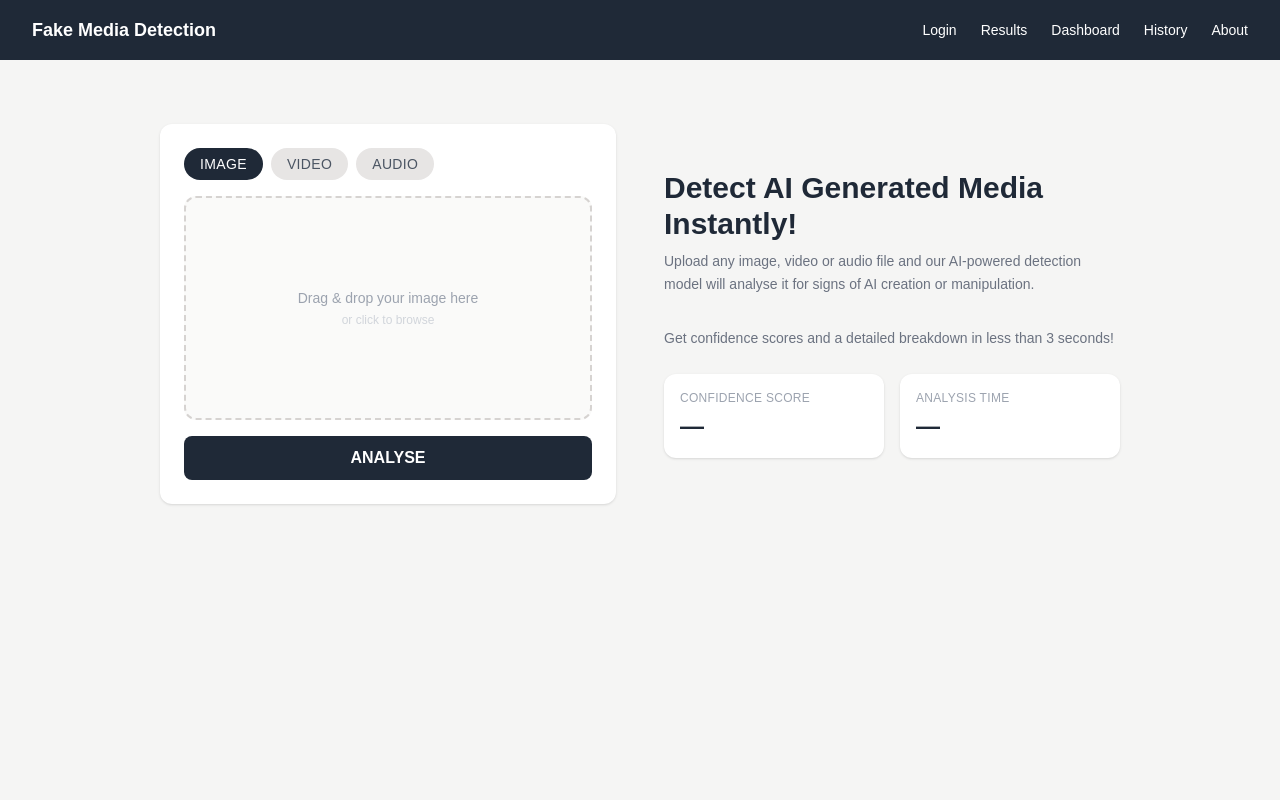
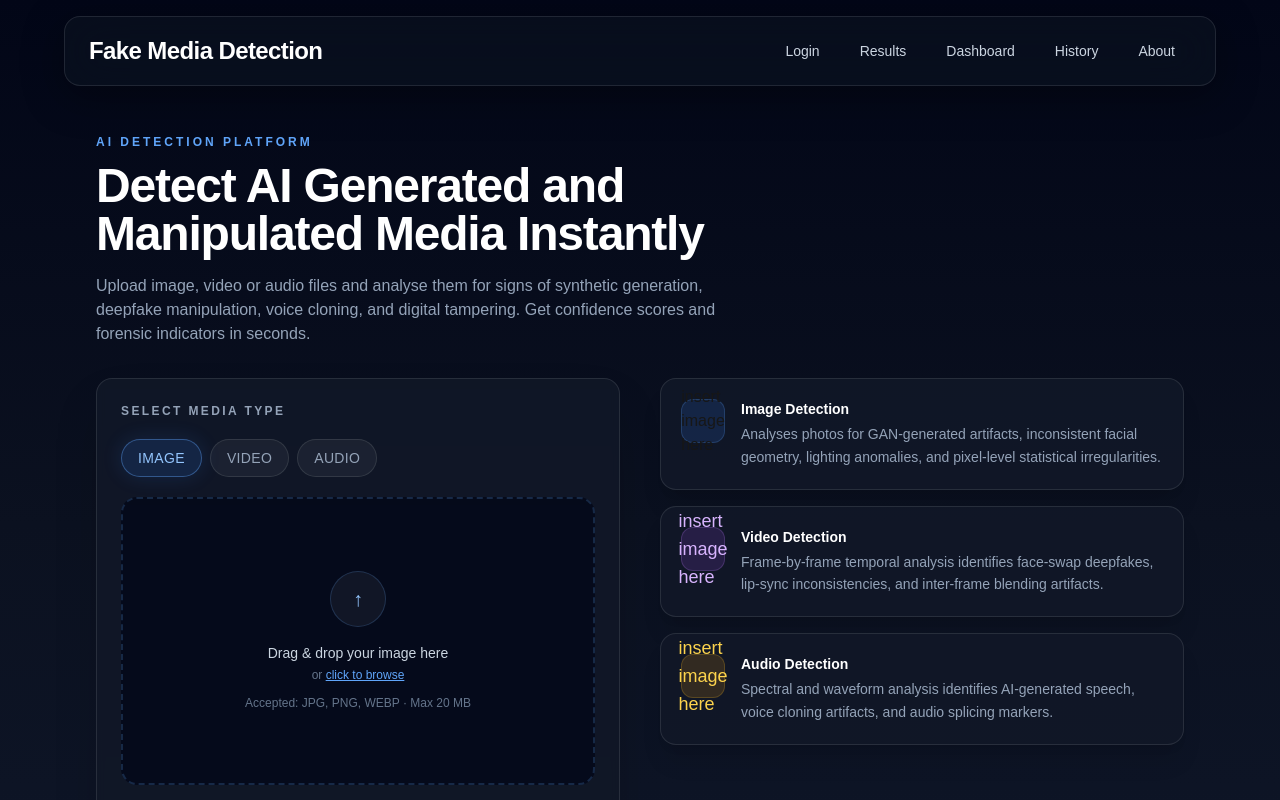
Before and after one commit to Addddiii/Fake-Image-Video-Audio-Detector, a Next.js app in the folder frontend/: page / in a window 1280 px wide. Shown: the top 800 px of the page. Built offline with nearby package versions, Linux system fonts and the light colour scheme.

Commit message:
UI redeisgn

```diff
--- a/frontend/components/Navbar.tsx
+++ b/frontend/components/Navbar.tsx
@@ -1,13 +1,38 @@
 import Link from 'next/link'
+
+const navItems = [
+  { label: 'Login', href: '#' },
+  { label: 'Results', href: '#' },
+  { label: 'Dashboard', href: '#' },
+  { label: 'History', href: '#' },
+  { label: 'About', href: '#' }
+]
+
 export default function Navbar() {
   return (
-    <nav className="bg-gray-800 text-white px-8 py-4 flex justify-between items-center">
-      <span className="font-bold text-lg">Fake Media Detection</span>
-      <div className="flex gap-6 text-sm">
-        {['Login', 'Results', 'Dashboard', 'History', 'About'].map(link => (
-          <Link key={link} href={`/${link.toLowerCase()}`} className="hover:text-gray-300">{link}</Link>
-        ))}
+    <header className="sticky top-0 z-50 px-6 pt-4">
+      <div className="max-w-6xl mx-auto">
+        <nav className="flex items-center justify-between rounded-2xl border border-white/10 bg-[#0B1220]/70 backdrop-blur-xl shadow-[0_10px_40px_rgba(0,0,0,0.35)] px-6 py-4">
+          <Link
+            href="/"
+            className="text-white font-semibold text-2xl tracking-tight"
+          >
+            Fake Media Detection
+          </Link>
+
+          <div className="hidden md:flex items-center gap-2">
+            {navItems.map((item) => (
+              <Link
+                key={item.label}
+                href={item.href}
+                className="px-4 py-2 rounded-lg text-sm text-slate-300 hover:text-white hover:bg-white/5 transition"
+              >
+                {item.label}
+              </Link>
+            ))}
+          </div>
+        </nav>
       </div>
-    </nav>
+    </header>
   )
 }
--- a/frontend/pages/index.tsx
+++ b/frontend/pages/index.tsx
@@ -1,4 +1,4 @@
-import { useState } from 'react'
+import { useState, useRef, useEffect } from 'react'
 import Navbar from '@/components/Navbar'
 
 type MediaType = 'image' | 'video' | 'audio'
@@ -6,9 +6,29 @@ type MediaType = 'image' | 'video' | 'audio'
 export default function Home() {
   const [activeTab, setActiveTab] = useState<MediaType>('image')
   const [file, setFile] = useState<File | null>(null)
+  const [preview, setPreview] = useState<string | null>(null)
   const [dragging, setDragging] = useState(false)
+  const fileInputRef = useRef<HTMLInputElement>(null)
 
   const tabs: MediaType[] = ['image', 'video', 'audio']
+
+  const acceptMap: Record<MediaType, string> = {
+    image: 'image/jpeg,image/png,image/webp',
+    video: 'video/mp4,video/avi,video/quicktime',
+    audio: 'audio/wav,audio/mpeg,audio/flac'
+  }
+
+  useEffect(() => {
+    if (!file) {
+      setPreview(null)
+      return
+    }
+
+    const url = URL.createObjectURL(file)
+    setPreview(url)
+
+    return () => URL.revokeObjectURL(url)
+  }, [file])
 
   const handleDrop = (e: React.DragEvent) => {
     e.preventDefault()
@@ -17,67 +37,226 @@ export default function Home() {
     if (dropped) setFile(dropped)
   }
 
+  const handleFileChange = (e: React.ChangeEvent<HTMLInputElement>) => {
+    const selected = e.target.files?.[0]
+    if (selected) setFile(selected)
+  }
+
+  const removeFile = () => {
+    setFile(null)
+    if (fileInputRef.current) fileInputRef.current.value = ''
+  }
+
+  const capitalisedTab = activeTab.charAt(0).toUpperCase() + activeTab.slice(1)
+
+  const renderPreview = () => {
+    if (!file || !preview) return null
+
+    switch (activeTab) {
+      case 'image':
+        return (
+          <img
+            src={preview}
+            alt={file.name}
+            className="max-h-40 rounded-lg object-contain border border-white/10"
+          />
+        )
+      case 'video':
+        return (
+          <video
+            src={preview}
+            controls
+            className="max-h-40 rounded-lg border border-white/10"
+          />
+        )
+      case 'audio':
+        return <audio src={preview} controls className="w-full" />
+    }
+  }
+
   return (
-    <main className="min-h-screen bg-stone-100">
+    <main className="min-h-screen bg-gradient-to-b from-[#020617] via-[#0B1120] to-[#0F172A]">
+      <title>Fake Media Detection</title>
       <Navbar />
-      <div className="max-w-5xl mx-auto p-8 grid grid-cols-2 gap-12 mt-8">
-        <div className="bg-white rounded-xl shadow p-6 flex flex-col gap-4">
-          <div className="flex gap-2">
+
+      <div className="max-w-6xl mx-auto px-8 pt-12">
+        <p className="text-xs uppercase tracking-[0.25em] text-blue-400 font-semibold">
+          AI Detection Platform
+        </p>
+        <h1 className="text-4xl md:text-5xl font-bold tracking-tight text-white mt-3 max-w-3xl">
+          Detect AI Generated and Manipulated Media Instantly
+        </h1>
+        <p className="text-slate-400 mt-4 text-sm md:text-base leading-relaxed max-w-2xl">
+          Upload image, video or audio files and analyse them for signs of synthetic
+          generation, deepfake manipulation, voice cloning, and digital tampering.
+          Get confidence scores and forensic indicators in seconds.
+        </p>
+      </div>
+
+      {/* main content */}
+      <div className="max-w-6xl mx-auto p-8 grid grid-cols-1 lg:grid-cols-2 gap-10 items-start">
+        {/* LEFT: upload card */}
+        <div className="bg-[#111827]/90 backdrop-blur-sm rounded-2xl border border-white/10 shadow-2xl p-6 flex flex-col gap-5">
+          <div>
+            <p className="text-xs text-slate-400 uppercase tracking-[0.2em] font-semibold">
+              Select media type
+            </p>
+          </div>
+
+          <div className="flex gap-2 flex-wrap">
             {tabs.map(tab => (
               <button
                 key={tab}
-                onClick={() => { setActiveTab(tab); setFile(null) }}
-                className={`px-4 py-1.5 rounded-full text-sm font-medium uppercase tracking-wide transition ${
-                  activeTab === tab ? 'bg-gray-800 text-white' : 'bg-stone-200 text-gray-600 hover:bg-stone-300'
+                onClick={() => {
+                  setActiveTab(tab)
+                  removeFile()
+                }}
+                className={`px-4 py-2 rounded-full text-sm font-medium uppercase tracking-wide transition-all duration-200 border ${
+                  activeTab === tab
+                    ? 'bg-blue-500/15 border-blue-400/40 text-blue-300 shadow-[0_0_20px_rgba(59,130,246,0.15)]'
+                    : 'bg-white/5 border-white/10 text-slate-400 hover:bg-white/10 hover:text-slate-200'
                 }`}
               >
                 {tab}
               </button>
             ))}
           </div>
+
+          <input
+            ref={fileInputRef}
+            type="file"
+            accept={acceptMap[activeTab]}
+            onChange={handleFileChange}
+            className="hidden"
+          />
+
           <div
-            onDragOver={e => { e.preventDefault(); setDragging(true) }}
+            onDragOver={(e) => {
+              e.preventDefault()
+              setDragging(true)
+            }}
             onDragLeave={() => setDragging(false)}
             onDrop={handleDrop}
-            className={`border-2 border-dashed rounded-xl flex flex-col items-center justify-center h-56 cursor-pointer transition ${
-              dragging ? 'border-gray-500 bg-stone-100' : 'border-stone-300 bg-stone-50'
+            onClick={() => !file && fileInputRef.current?.click()}
+            className={`border-2 border-dashed rounded-2xl flex flex-col items-center justify-center h-72 transition-all duration-200 ${
+              file ? '' : 'cursor-pointer'
+            } ${
+              dragging
+                ? 'border-blue-400 bg-blue-500/10 shadow-[0_0_30px_rgba(59,130,246,0.12)] scale-[1.01]'
+                : 'border-blue-400/20 bg-[#020617]/70 hover:border-blue-400/40 hover:bg-[#020617]'
             }`}
           >
             {file ? (
-              <p className="text-sm text-gray-700 font-medium">{file.name}</p>
+              <div className="flex flex-col items-center gap-3 px-4 text-center">
+                {renderPreview()}
+                <p className="text-xs text-slate-300 mt-1 break-all">{file.name}</p>
+                <button
+                  onClick={(e) => {
+                    e.stopPropagation()
+                    removeFile()
+                  }}
+                  className="text-xs text-red-400 hover:text-red-300 transition"
+                >
+                  ✕ Remove file
+                </button>
+              </div>
             ) : (
               <>
-                <p className="text-gray-400 text-sm">Drag & drop your {activeTab} here</p>
-                <p className="text-gray-300 text-xs mt-1">or click to browse</p>
+                <div
+                  className={`w-14 h-14 rounded-full border flex items-center justify-center mb-4 transition-all duration-200 ${
+                    dragging
+                      ? 'bg-blue-500 text-white border-blue-300 shadow-[0_0_20px_rgba(59,130,246,0.35)]'
+                      : 'bg-white/5 text-blue-300 border-blue-400/20'
+                  }`}
+                >
+                  <span className="text-xl">↑</span>
+                </div>
+
+                <p className="text-slate-300 text-sm font-medium">
+                  Drag & drop your {activeTab} here
+                </p>
+                <p className="text-slate-500 text-xs mt-1">
+                  or <span className="text-blue-400 underline">click to browse</span>
+                </p>
+                <p className="text-slate-500 text-xs mt-3 text-center px-4">
+                  {activeTab === 'image' && 'Accepted: JPG, PNG, WEBP · Max 20 MB'}
+                  {activeTab === 'video' && 'Accepted: MP4, AVI, MOV · Max 200 MB'}
+                  {activeTab === 'audio' && 'Accepted: WAV, MP3, FLAC · Max 50 MB'}
+                </p>
               </>
             )}
           </div>
-          <button className="w-full bg-gray-800 text-white py-2.5 rounded-lg font-semibold hover:bg-gray-700 transition">
-            ANALYSE
+
+          <button
+            disabled={!file}
+            className={`w-full py-3 rounded-xl font-semibold tracking-wide transition-all duration-200 ${
+              file
+                ? 'bg-gradient-to-r from-blue-600 to-cyan-500 text-white hover:scale-[1.01] active:scale-[0.99] shadow-[0_0_25px_rgba(59,130,246,0.25)]'
+                : 'bg-white/10 text-slate-500 cursor-not-allowed'
+            }`}
+          >
+            Analyse {capitalisedTab}
           </button>
         </div>
 
-        <div className="flex flex-col justify-center gap-6">
-          <div>
-            <h1 className="text-3xl font-bold text-gray-800">Detect AI Generated Media Instantly!</h1>
-            <p className="text-gray-500 mt-2 text-sm leading-relaxed">
-              Upload any image, video or audio file and our AI-powered detection model will
-              analyse it for signs of AI creation or manipulation.
-            </p>
-            <br></br>
-            <p className="text-gray-500 mt-2 text-sm leading-relaxed">
-              Get confidence scores and a detailed breakdown in less than 3 seconds!
+        {/* RIGHT: feature cards */}
+        <div className="flex flex-col gap-4">
+          <div className="bg-[#111827]/90 rounded-2xl border border-white/10 shadow-xl p-5 flex gap-4 items-start hover:border-blue-400/20 transition">
+            <div className="w-11 h-11 rounded-xl bg-blue-500/15 border border-blue-400/20 flex items-center justify-center shrink-0">
+              insert image here
+            </div>
+            <div>
+              <h3 className="text-sm font-bold text-white">Image Detection</h3>
+              <p className="text-sm text-slate-400 mt-1 leading-relaxed">
+                Analyses photos for GAN-generated artifacts, inconsistent facial geometry,
+                lighting anomalies, and pixel-level statistical irregularities.
+              </p>
+            </div>
+          </div>
+
+          <div className="bg-[#111827]/90 rounded-2xl border border-white/10 shadow-xl p-5 flex gap-4 items-start hover:border-purple-400/20 transition">
+            <div className="w-11 h-11 rounded-xl bg-purple-500/15 border border-purple-400/20 flex items-center justify-center text-purple-300 text-lg shrink-0">
+            insert image here
+            </div>
+            <div>
+              <h3 className="text-sm font-bold text-white">Video Detection</h3>
+              <p className="text-sm text-slate-400 mt-1 leading-relaxed">
+                Frame-by-frame temporal analysis identifies face-swap deepfakes,
+                lip-sync inconsistencies, and inter-frame blending artifacts.
+              </p>
+            </div>
+          </div>
+
+          <div className="bg-[#111827]/90 rounded-2xl border border-white/10 shadow-xl p-5 flex gap-4 items-start hover:border-amber-400/20 transition">
+            <div className="w-11 h-11 rounded-xl bg-amber-500/15 border border-amber-400/20 flex items-center justify-center text-amber-300 text-lg shrink-0">
+            insert image here
+            </div>
+            <div>
+              <h3 className="text-sm font-bold text-white">Audio Detection</h3>
+              <p className="text-sm text-slate-400 mt-1 leading-relaxed">
+                Spectral and waveform analysis identifies AI-generated speech,
+                voice cloning artifacts, and audio splicing markers.
+              </p>
+            </div>
+          </div>
+        </div>
+      </div>
+
+      {/* stats row */}
+      <div className="max-w-6xl mx-auto px-8 pb-10">
+        <div className="grid grid-cols-1 md:grid-cols-2 gap-4">
+          <div className="bg-[#111827]/90 rounded-2xl border border-white/10 shadow-xl p-5 text-center">
+            <p className="text-2xl font-bold text-white">-</p>
+            <p className="text-xs text-slate-400 uppercase tracking-[0.2em] mt-2">
+              Detection Accuracy
             </p>
           </div>
-          <div className="grid grid-cols-2 gap-4">
-            <div className="bg-white rounded-xl shadow p-4">
-              <p className="text-xs text-gray-400 uppercase tracking-wide">Confidence Score</p>
-              <p className="text-2xl font-bold text-gray-800 mt-1">—</p>
-            </div>
-            <div className="bg-white rounded-xl shadow p-4">
-              <p className="text-xs text-gray-400 uppercase tracking-wide">Analysis Time</p>
-              <p className="text-2xl font-bold text-gray-800 mt-1">—</p>
-            </div>
+
+          <div className="bg-[#111827]/90 rounded-2xl border border-white/10 shadow-xl p-5 text-center">
+            <p className="text-2xl font-bold text-white">-</p>
+            <p className="text-xs text-slate-400 uppercase tracking-[0.2em] mt-2">
+              Average Analysis
+            </p>
           </div>
         </div>
       </div>
```
Also changed, not shown: 1 other file (tests, documents, lock files or other folders).
